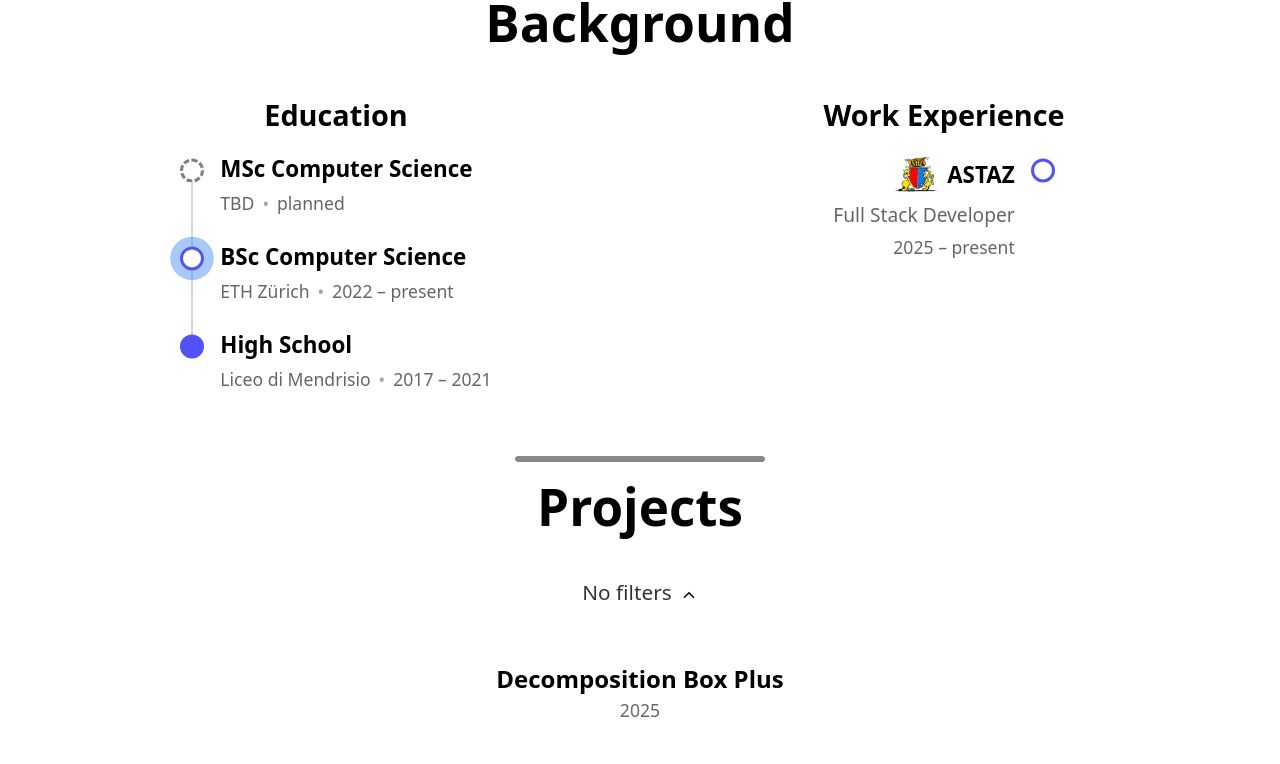
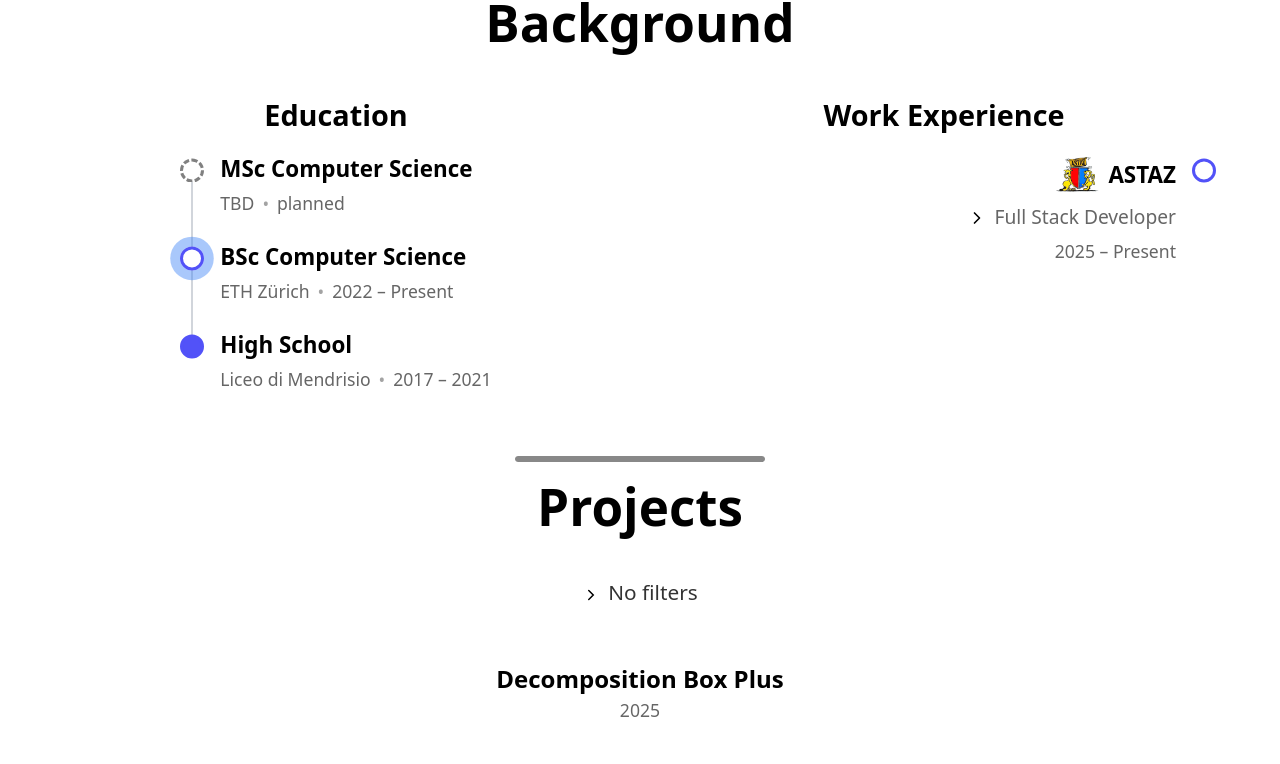
Before and after one commit to Zoulution/Portfolio, a React (Vite) app: page / in a window 1280 px wide. Shown: the part 1446-2210 px from the top of the page. Built offline with nearby package versions, Linux system fonts and the light colour scheme.

Commit message:
added feature to describe your project + some fixes

```diff
--- a/src/Components/AboutMe.tsx
+++ b/src/Components/AboutMe.tsx
@@ -48,6 +48,7 @@ export default function AboutMe() {
             className="aboutme-btn"
             style={{ ["--i" as any]: 2 }}
             href="mailto:erenhomburg@gmail.com"
+            target="_blank"
             aria-label="Send email to erenhomburg@gmail.com"
           >
             <Mail className="icon email" />
--- a/src/Components/Background.css
+++ b/src/Components/Background.css
@@ -199,6 +199,96 @@
   color: var(--muted, #666);
 }
 
+/* ---------- Collapsible Work Description ---------- */
+.position-toggle {
+  appearance: none;
+  background: none;
+  border: 0;
+  padding: 0;
+  margin: 0.15rem 0 0.1rem;
+  display: inline-flex;
+  align-items: center;
+  gap: 0.5rem;
+  cursor: pointer;
+  font: inherit;
+  text-align: inherit;
+  justify-content: end;
+  color: inherit;
+  outline: none;
+}
+
+.position-toggle:focus {
+  outline: none;
+}
+
+.position-toggle:focus-visible {
+  outline: 2px solid var(--accent, #3b82f6);
+  outline-offset: 2px;
+  border-radius: 0.25rem;
+}
+
+.chevron {
+  display: flex;
+}
+
+/* the rotating icon '>' */
+.chevron svg {
+  transform: rotate(0deg);
+  transition: transform 220ms ease;
+  width: 20px;
+  height: 20px;
+}
+
+.position-toggle.is-open .chevron svg {
+  transform: rotate(90deg);
+}
+
+/* ---- Collapsible description ---- */
+.work-desc-wrap {
+  contain: inline; /* modern browsers */
+  overflow: hidden;
+  max-height: 0;
+  opacity: 0;
+  margin-top: 1rem;
+  transition: max-height 420ms ease, opacity 300ms ease 60ms;
+}
+
+.work-desc-wrap.is-open {
+  max-height: 600px;
+  contain: content;
+  opacity: 1;
+}
+
+/* Dotted (bullet) list look */
+.work-desc {
+  list-style: none; /* hide native bullets */
+  padding: 0;
+  margin: 0.35rem 0 0;
+  display: grid;
+  gap: 0.35rem;
+  color: var(--muted, #555);
+  font-size: 1rem;
+}
+
+.work-desc li {
+  position: relative;
+  padding-right: 1.5rem; /* space for the right-side dot */
+  font-size: 1.1rem;
+  text-align: right;
+}
+
+.work-desc li::after {
+  content: "";
+  position: absolute;
+  right: 0;
+  top: 0.6em;
+  width: 0.35rem;
+  height: 0.35rem;
+  border-radius: 50%;
+  background: currentColor;
+  opacity: 0.9;
+}
+
 /* ---------- Responsive ---------- */
 @media (max-width: 1090px) {
   .resume-container {
@@ -220,14 +310,46 @@
     justify-items: start;
   }
 
-  /* move the connector to the LEFT side */
   .timeline--right .edu-step-vertical:not(:last-child) .edu-marker::after {
     left: calc((var(--circle) / 2) - (var(--line-w) / 2));
-    right: auto; /* override the wide-screen 'right:' */
+    right: auto;
   }
 
   .work-header {
     justify-content: start;
+    max-width: max-content;
+  }
+
+  /* Collapsible description */
+  .position-toggle {
+    justify-content: start;
+  }
+
+  .work-desc {
+    list-style: disc;
+    padding-left: 1.2rem; /* standard indentation */
+    margin: 0.35rem 0 0;
+    display: grid;
+    gap: 0.35rem;
+    color: var(--muted, #555);
+    font-size: 1rem;
+  }
+
+  .work-desc li {
+    position: static;
+    padding-right: 0;
+    text-align: left;
+  }
+
+  .work-desc li::after {
+    display: none;
+  }
+  .work-desc-wrap {
+    contain: inline-size;
+    margin-top: 0rem;
+  }
+  .work-desc-wrap.is-open {
+    contain: content;
   }
 }
 
@@ -261,6 +383,9 @@
   }
 
   .work-years {
+    font-size: 0.9rem;
+  }
+  .work-desc li {
     font-size: 0.9rem;
   }
 }
@@ -298,4 +423,13 @@
   .work-years {
     font-size: 0.8rem;
   }
+  .work-desc li {
+    font-size: 0.8rem;
+  }
 }
+
+@media (prefers-reduced-motion: reduce) {
+  .chevron svg {
+    transition: none !important;
+  }
+}
--- a/src/Components/Background.tsx
+++ b/src/Components/Background.tsx
@@ -1,4 +1,4 @@
-import { useEffect, useRef } from "react";
+import { useEffect, useRef, useState } from "react"; // ⬅️ add useState
 import "./Background.css";
 
 type EduStatus = "done" | "ongoing" | "planned";
@@ -15,8 +15,9 @@ type WorkItem = {
   company?: string;
   logo?: string;
   startYear?: number;
-  endYear?: number | "present";
+  endYear?: number | "Present";
   status: EduStatus;
+  description?: string[];
 };
 
 const EDUCATION: EduItem[] = [
@@ -29,7 +30,7 @@ const EDUCATION: EduItem[] = [
   {
     name: "BSc Computer Science",
     place: "ETH Zürich",
-    dates: "2022 – present",
+    dates: "2022 – Present",
     status: "ongoing",
   },
   {
@@ -46,14 +47,30 @@ const WORK: WorkItem[] = [
     company: "ASTAZ",
     logo: "/Logos/ASTAZ.png",
     startYear: 2025,
-    endYear: "present",
+    endYear: "Present",
     status: "ongoing",
+    description: [
+      "Developing and maintaining web applications using React and Node.js.",
+      "Collaborating with cross-functional teams to deliver high-quality software solutions.",
+    ],
   },
 ];
 
 export default function Resume() {
   const eduRef = useRef<HTMLOListElement | null>(null);
   const workRef = useRef<HTMLOListElement | null>(null);
+
+  const [expanded, setExpanded] = useState<boolean[]>(() =>
+    WORK.map(() => false)
+  );
+
+  const toggleExpanded = (idx: number) => {
+    setExpanded((prev) => {
+      const next = [...prev];
+      next[idx] = !next[idx];
+      return next;
+    });
+  };
 
   useEffect(() => {
     const eduEl = eduRef.current;
@@ -143,7 +160,12 @@ export default function Resume() {
           className="edu-timeline-vertical timeline--right"
           aria-label="Work timeline"
         >
-          {WORK.map((item, i) => (
+          {WORK.map((item, i) => {
+            const isOpen = expanded[i];
+            const descId = `work-desc-${i}`;
+            const titleId = `work-title-${i}`;
+
+            return (
               <li
                 className="edu-step-vertical"
                 key={`${item.position}-${i}`}
@@ -167,16 +189,59 @@ export default function Resume() {
                     )}
                   </div>
 
-                {/* Position */}
-                <div className="position-name">{item.position}</div>
+                  <button
+                    id={titleId}
+                    className={`position-toggle ${isOpen ? "is-open" : ""}`}
+                    aria-expanded={isOpen}
+                    aria-controls={descId}
+                    onClick={() => toggleExpanded(i)}
+                    type="button"
+                  >
+                    <span className="chevron" aria-hidden>
+                      <svg
+                        width="12"
+                        height="12"
+                        viewBox="0 0 24 24"
+                        role="presentation"
+                        focusable="false"
+                        aria-hidden="true"
+                      >
+                        <path
+                          d="M9 6l6 6-6 6"
+                          stroke="currentColor"
+                          strokeWidth="2"
+                          fill="none"
+                          strokeLinecap="round"
+                          strokeLinejoin="round"
+                        />
+                      </svg>
+                    </span>
+                    <span className="position-name">{item.position}</span>
+                  </button>
 
                   {/* Years */}
                   {(item.startYear || item.endYear) && (
                     <div className="work-years">
                       {item.startYear ?? "—"} –{" "}
-                    {item.endYear === "present"
-                      ? "present"
+                      {item.endYear === "Present"
+                        ? "Present"
                         : item.endYear ?? "—"}
+                    </div>
+                  )}
+
+                  {/* Description */}
+                  {item.description && item.description.length > 0 && (
+                    <div
+                      id={descId}
+                      role="region"
+                      aria-labelledby={titleId}
+                      className={`work-desc-wrap ${isOpen ? "is-open" : ""}`}
+                    >
+                      <ul className="work-desc">
+                        {item.description.map((d, idx) => (
+                          <li key={idx}>{d}</li>
+                        ))}
+                      </ul>
                     </div>
                   )}
                 </div>
@@ -185,7 +250,8 @@ export default function Resume() {
                   <span className={`edu-circle circle--${item.status}`} />
                 </div>
               </li>
-          ))}
+            );
+          })}
         </ol>
       </div>
     </div>
--- a/src/Components/Projects.css
+++ b/src/Components/Projects.css
@@ -129,7 +129,7 @@
   outline: none;
 }
 .filter-toggle svg {
-  transform: rotate(180deg);
+  transform: rotate(-90deg);
   transition: transform 0.2s ease;
 }
 
@@ -159,6 +159,11 @@
   gap: 0.5rem;
   justify-content: center;
   padding-top: 0.25rem;
+}
+
+.count-filter {
+  margin-left: 5px;
+  opacity: 0.8;
 }
 
 /* Responsive adjustments */
--- a/src/Components/Projects.tsx
+++ b/src/Components/Projects.tsx
@@ -7,11 +7,19 @@ export default function Projects() {
   const [selected, setSelected] = useState<string[]>([]);
   const [showPicker, setShowPicker] = useState(false);
 
+  const tagCounts = useMemo(() => {
+    const counts = new Map<string, number>();
+    projects.forEach((p) => {
+      p.tags.forEach((t) => {
+        counts.set(t, (counts.get(t) ?? 0) + 1);
+      });
+    });
+    return counts;
+  }, []);
+
   const allTags = useMemo(() => {
-    const set = new Set<string>();
-    projects.forEach((p) => p.tags.forEach((t) => set.add(t)));
-    return Array.from(set).sort((a, b) => a.localeCompare(b));
-  }, []);
+    return Array.from(tagCounts.keys()).sort((a, b) => a.localeCompare(b));
+  }, [tagCounts]);
 
   const toggleTag = (tag: string) =>
     setSelected((prev) =>
@@ -45,8 +53,6 @@ export default function Projects() {
             className="leftside-filter"
             onClick={() => setShowPicker((v) => !v)}
           >
-            <span className="filter-count">{countLabel}</span>
-
             {/* chevron toggle */}
             <button
               type="button"
@@ -71,6 +77,8 @@ export default function Projects() {
                 />
               </svg>
             </button>
+
+            <span className="filter-count">{countLabel}</span>
           </div>
 
           {selected.length > 0 && (
@@ -95,6 +103,7 @@ export default function Projects() {
           <div className="filter-tags">
             {allTags.map((tag) => {
               const active = selected.includes(tag);
+              const count = tagCounts.get(tag) ?? 0;
               return (
                 <button
                   key={tag}
@@ -106,7 +115,7 @@ export default function Projects() {
                     active ? `Remove filter: ${tag}` : `Add filter: ${tag}`
                   }
                 >
-                  {tag}
+                  {tag} <span className="count-filter"> {count} </span>
                 </button>
               );
             })}
```
Lines whose indentation alone changed are shown as unchanged.
